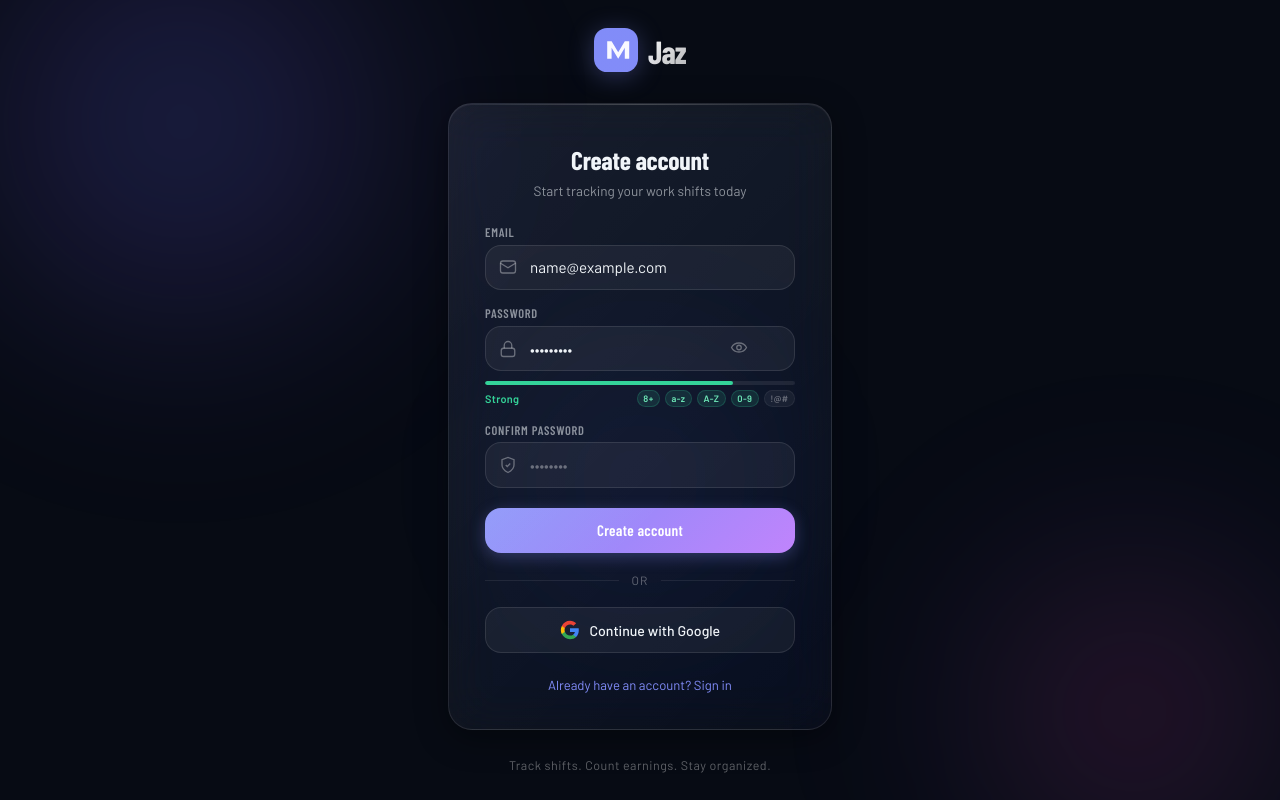
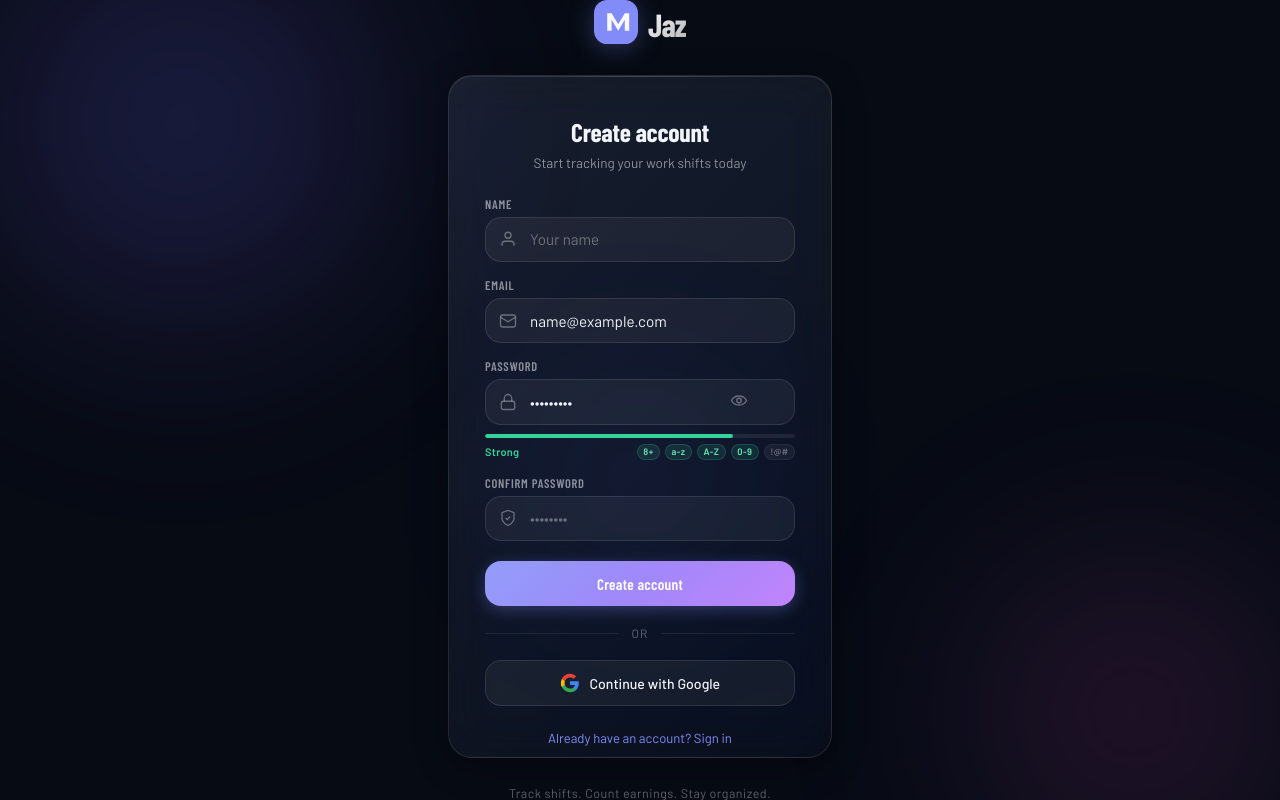
Before and after one commit to idosulam/jas, a React (Vite) app in the folder jas_project/: page / in a window 1280 px wide. Both pictures are taken after typing "name@example.com", "Sample123" into the empty fields and a click on the button "Create account". Built offline with nearby package versions, Linux system fonts and the light colour scheme; a web font is replaced by a local one.

Commit message:
feat: collect display name on registration
- Add name field to register form (required, 2-40 chars)
- Save display_name to profile table on signup
- Profile page greeting now shows the actual user name

```diff
--- a/jas_project/src/components/Auth/Auth.jsx
+++ b/jas_project/src/components/Auth/Auth.jsx
@@ -156,6 +156,7 @@ function Auth() {
   const [email, setEmail] = useState("");
   const [password, setPassword] = useState("");
   const [confirmPassword, setConfirmPassword] = useState("");
+  const [displayName, setDisplayName] = useState("");
   const [showPassword, setShowPassword] = useState(false);
   const [loading, setLoading] = useState(false);
   const [error, setError] = useState(null);
@@ -173,6 +174,9 @@ function Auth() {
   const [emailTouched, setEmailTouched] = useState(false);
   const [passwordTouched, setPasswordTouched] = useState(false);
   const [confirmTouched, setConfirmTouched] = useState(false);
+  const [nameTouched, setNameTouched] = useState(false);
+  const [nameState, setNameState] = useState("idle");
+  const [nameError, setNameError] = useState(null);
   const [shakeKey, setShakeKey] = useState(0);
 
   const emailRef = useRef(null);
@@ -201,6 +205,10 @@ function Auth() {
     setEmailTouched(false);
     setPasswordTouched(false);
     setConfirmTouched(false);
+    setNameTouched(false);
+    setNameState("idle");
+    setNameError(null);
+    setDisplayName("");
     setDirection(newMode === MODES.REGISTER ? 1 : -1);
     setMode(newMode);
   };
@@ -234,6 +242,14 @@ function Auth() {
     else { setConfirmState("error"); setConfirmError("Passwords don't match"); }
   }, []);
 
+  const validateNameField = useCallback((value) => {
+    const trimmed = value.trim();
+    if (!trimmed) { setNameState("idle"); setNameError(null); return; }
+    if (trimmed.length >= 2 && trimmed.length <= 40) { setNameState("valid"); setNameError(null); }
+    else if (trimmed.length > 40) { setNameState("error"); setNameError("Name too long (max 40)"); }
+    else { setNameState("error"); setNameError("At least 2 characters"); }
+  }, []);
+
   useEffect(() => {
     if (confirmTouched && mode === MODES.REGISTER) validateConfirmField(confirmPassword, password);
   }, [password, confirmPassword, confirmTouched, mode, validateConfirmField]);
@@ -241,6 +257,8 @@ function Auth() {
   const handleEmailBlur = () => { setEmailTouched(true); validateEmailField(email); };
   const handlePasswordBlur = () => { setPasswordTouched(true); validatePasswordField(password, mode === MODES.REGISTER); };
   const handleConfirmBlur = () => { setConfirmTouched(true); validateConfirmField(confirmPassword, password); };
+  const handleNameBlur = () => { setNameTouched(true); validateNameField(displayName); };
+  const handleNameChange = (e) => { const v = e.target.value; setDisplayName(v); setError(null); if (nameTouched) validateNameField(v); };
 
   const handleEmailChange = (e) => { const v = e.target.value; setEmail(v); setError(null); if (emailTouched) validateEmailField(v); };
   const handlePasswordChange = (e) => { const v = e.target.value; setPassword(v); setError(null); if (passwordTouched) validatePasswordField(v, mode === MODES.REGISTER); };
@@ -254,9 +272,17 @@ function Auth() {
 
     setEmailTouched(true);
     setPasswordTouched(true);
-    if (mode === MODES.REGISTER) setConfirmTouched(true);
+    if (mode === MODES.REGISTER) {
+      setConfirmTouched(true);
+      setNameTouched(true);
+    }
 
     let hasError = false;
+    if (mode === MODES.REGISTER) {
+      const trimmedName = displayName.trim();
+      if (!trimmedName || trimmedName.length < 2) { setNameState("error"); setNameError(trimmedName ? "At least 2 characters" : "Name is required"); hasError = true; }
+      else if (trimmedName.length > 40) { setNameState("error"); setNameError("Name too long (max 40)"); hasError = true; }
+    }
     if (!email.trim() || !/^[^\s@]+@[^\s@]+\.[^\s@]+$/.test(email.trim())) {
       setEmailState("error"); setEmailError(email.trim() ? "Invalid email format" : "Email is required"); hasError = true;
     }
@@ -276,9 +302,16 @@ function Auth() {
         if (authError) { setError(authError.message); setShakeKey((k) => k + 1); toastError("Login failed."); }
         else { toastSuccess("Welcome back!"); }
       } else if (mode === MODES.REGISTER) {
-        const { error: authError } = await supabase.auth.signUp({ email: email.trim(), password });
+        const { data: signUpData, error: authError } = await supabase.auth.signUp({ email: email.trim(), password });
         if (authError) { setError(authError.message); setShakeKey((k) => k + 1); toastError("Registration failed."); }
-        else { setSuccessMsg("Check your email for a confirmation link!"); toastSuccess("Account created."); }
+        else {
+          // Save display name to profile
+          const userId = signUpData.user?.id;
+          if (userId) {
+            await supabase.from("profile").insert({ user_id: userId, display_name: displayName.trim() });
+          }
+          setSuccessMsg("Check your email for a confirmation link!"); toastSuccess("Account created.");
+        }
       } else if (mode === MODES.FORGOT) {
         const { error: authError } = await supabase.auth.resetPasswordForEmail(email.trim(), { redirectTo: window.location.origin });
         if (authError) { setError(authError.message); setShakeKey((k) => k + 1); toastError("Could not send reset email."); }
@@ -327,6 +360,21 @@ function Auth() {
 
         <AnimatePresence mode="wait" custom={direction}>
           <motion.form key={mode + "-form"} className="auth__form" onSubmit={handleSubmit} custom={direction} variants={slideVariants} initial="enter" animate="center" exit="exit" transition={{ duration: 0.3, ease: [0.16, 1, 0.3, 1] }}>
+
+            {/* Name (register only) */}
+            {mode === MODES.REGISTER && (
+              <ShakeField trigger={nameState === "error" ? shakeKey : 0} className="auth__field">
+                <label className="auth__label" htmlFor="auth-name">Name</label>
+                <div className={`auth__input-wrap ${wrapClass(nameTouched, nameState)}`}>
+                  <svg className="auth__input-icon" viewBox="0 0 24 24" fill="none" stroke="currentColor" strokeWidth="1.75" aria-hidden="true">
+                    <path d="M20 21v-2a4 4 0 0 0-4-4H8a4 4 0 0 0-4 4v2" /><circle cx="12" cy="7" r="4" />
+                  </svg>
+                  <input id="auth-name" type="text" className={inputClass(nameTouched, nameState)} placeholder="Your name" value={displayName} onChange={handleNameChange} onBlur={handleNameBlur} required autoComplete="name" maxLength={40} />
+                  {nameTouched && <FieldIndicator state={nameState} />}
+                </div>
+                <FieldError message={nameTouched ? nameError : null} />
+              </ShakeField>
+            )}
 
             {/* Email */}
             <ShakeField trigger={emailState === "error" ? shakeKey : 0} className="auth__field">
```
